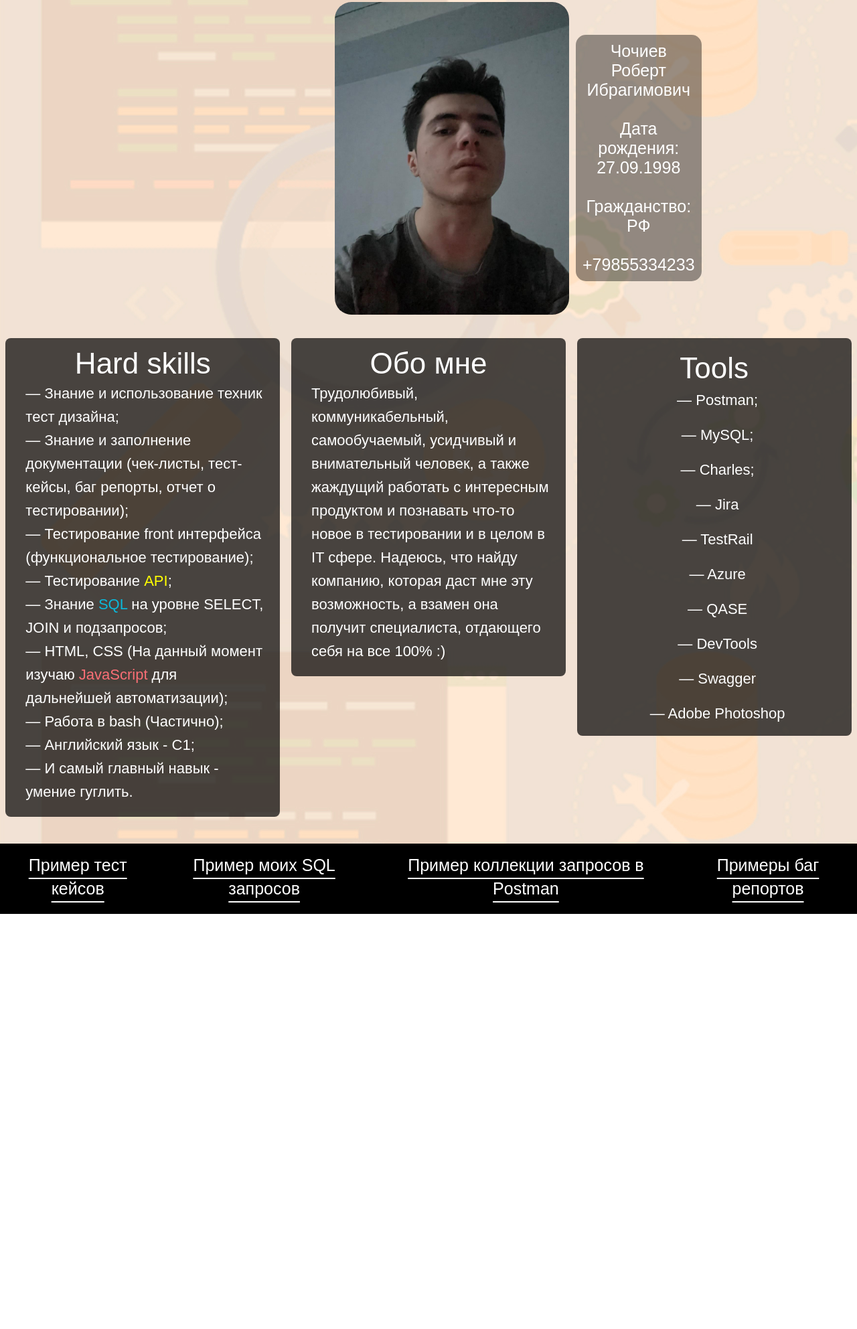
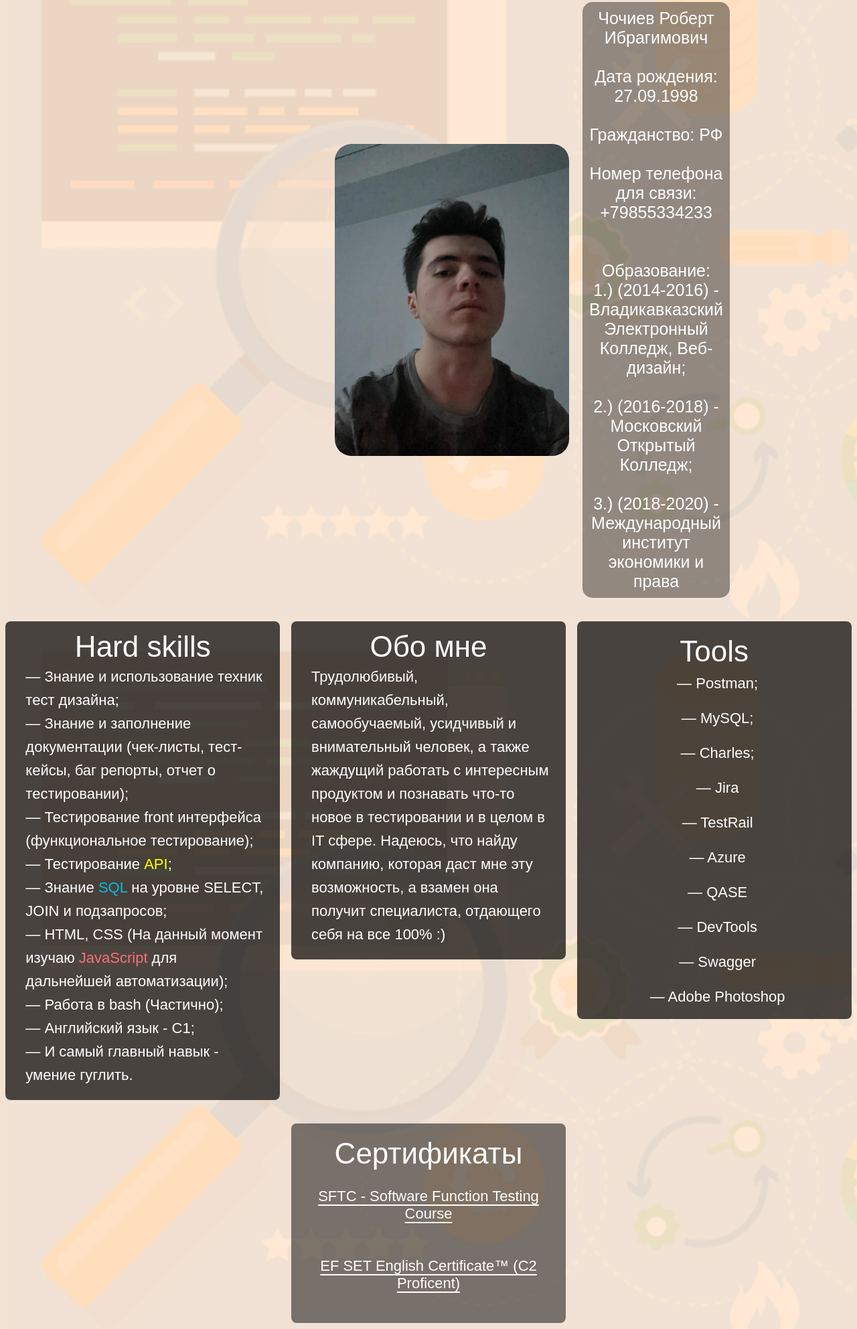
Before and after one commit to RobertCh822/CV, a plain HTML site: page index.html in a window 1280 px wide. Shown: the part 155-2140 px from the top of the page at 67% size. Before the commit the page ends 1520 px from the top, so only its background shows below. Drawn offline with Linux system fonts and the light colour scheme; a web font is replaced by a local one.

Commit message:
education

```diff
--- a/file.css
+++ b/file.css
@@ -29,7 +29,7 @@ body{
     width: 350px;
     border-radius: 25px;
     transition: 0.2s;
-    margin-right: 10px;
+    margin-right: 20px;
 }
 .profile_photo:hover{
     transition:0.2s;
@@ -58,7 +58,7 @@ body{
     transition:0.2s;
     justify-content:space-evenly;
     margin-top:40px;
-    padding:0 500px 0 500px
+    padding:0 500px 0 500px;
 }
 .tools{
     font-size: 22px;
@@ -145,6 +145,38 @@ p{
 .fa-linkedin{
     padding:0 25px 0 25px
 }
+.cert{
+    font-size: 22px;
+    color: white;
+    background-color: rgba(0,0,0,0.5);
+    width:370px;
+    text-align: center;
+    font-weight: bold;
+    border-radius: 8px;
+    transition:0.2s;
+    padding:20px;
+    margin-top: 35px;
+}
+.cert a{
+    color:white;
+    padding: 10px;
+    text-align: center;
+
+}
+.certificates{
+    justify-content: center;
+    display: flex;
+}
+.cert .test{
+    transition: 0.2s;
+    padding:0 15px 0 15px;
+    text-underline-offset: 5px
+}
+
+.cert .test:hover{
+    transform:scale(1.2);
+    transition: 0.2s;
+}
 
 @media screen and (max-width:1000px){
     .main_header{
@@ -158,11 +190,21 @@ p{
         width:1000px;
     }
     .bio{
-        isplay: flex;
+        display: flex;
         flex-direction: column;
         justify-content:center;
         align-items: center;
         width: 1000px;
+    }
+    .certificates{
+        display: flex;
+        flex-direction: column;
+        justify-content:center;
+        align-items: center;
+        width: 1000px;
+    }
+    .list{
+        width:1000px
     }
 }
 
@@ -184,6 +226,7 @@ p{
     font-size: 60px;
     text-align: center;
     float: left;
+    width: 900px;
     }
     .main_info{
         display: flex;
@@ -230,4 +273,12 @@ p{
         line-height: 90px;
         text-underline-offset: 15px;
     }
+    .certificates{
+    }
+    .cert{
+        width:500px
+    }
+    .cert .test{
+        font-size: 70px;
+    }
 }
--- a/index.html
+++ b/index.html
@@ -28,7 +28,12 @@
                 <li>Чочиев Роберт Ибрагимович</li><br>
                 <li>Дата рождения: 27.09.1998</li><br>
                 <li>Гражданство: РФ</li><br>
-                <li>+79855334233</li>
+                <li>Номер телефона для связи: +79855334233</li><br><br>
+                <li>Образование:<br>
+                    1.) (2014-2016) - Владикавказский Электронный Колледж, Веб-дизайн;<br><br>
+                    2.) (2016-2018) - Московский Открытый Колледж;<br><br>
+                    3.) (2018-2020) - Международный институт экономики и права
+                </li>
             </ul>
             </div>
           </div>
@@ -56,6 +61,14 @@
                 — Adobe Photoshop</p>
                 </div>
         </div>
+            <div class="certificates">
+                <ul class="cert" type="none">
+                    <h1> Сертификаты</h1>
+                  <div class="test">  <a href="https://v2.coreapp.ai/certificate/pdf/6415dc4856fbff47bc7ae492" ><li>SFTC - Software Function Testing Course </li></a></div>
+                  <div class="test"> <a href="https://www.efset.org/cert/Bg32VB"><li>EF SET English Certificate™ (C2 Proficent)</li></a></div>
+                </ul>
+            </div>
+        </div>
     </main>
     <footer clas="footer">
         <div class="foot">
```
